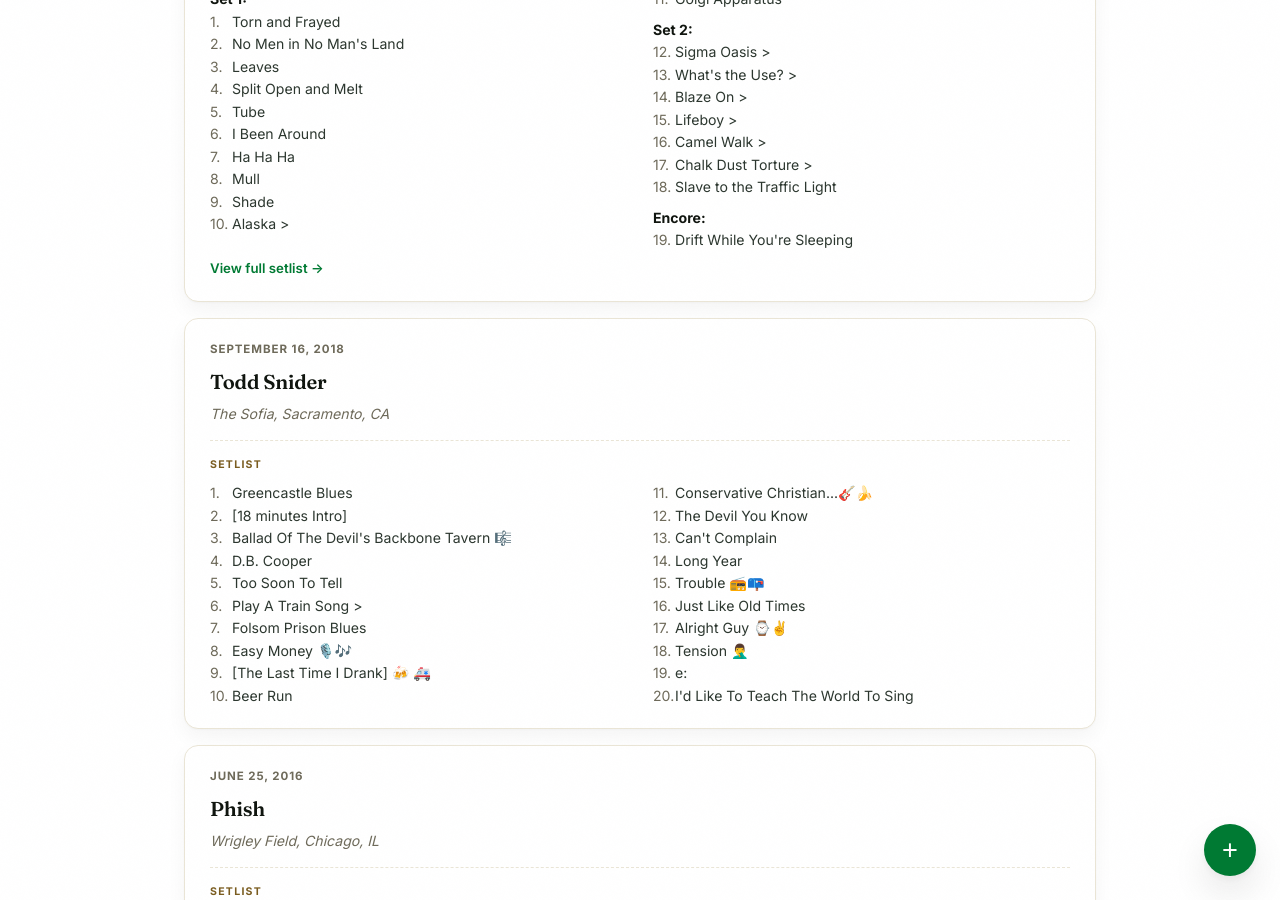
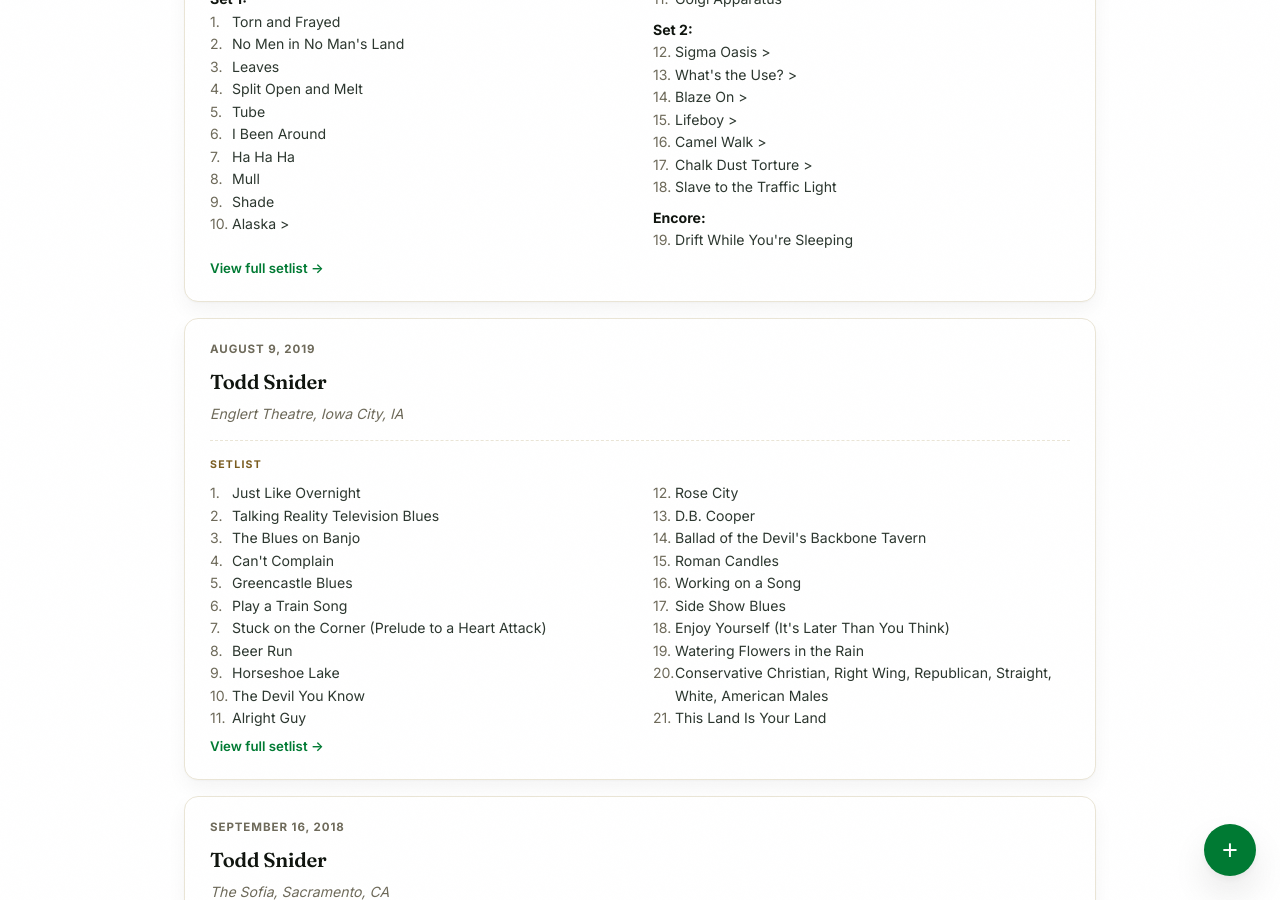
Before and after one commit to bmlanders/adventures, a Jekyll site: the page built from shows/index.html, in a window 1280 px wide and 900 px high, scrolled down 24424 px. Built offline with Jekyll 4.4.1, drawn with Linux system fonts in a browser that asks for light colours; some of the changed text lies outside the part shown.

Commit message:
Log show: Todd Snider on 2019-08-09

```diff
--- a/shows/index.html
+++ b/shows/index.html
@@ -1604,6 +1604,39 @@
   </div>
 
   <a class="show-trip-link" href="https://www.setlist.fm/setlist/phish/2021/the-gorge-amphitheatre-george-wa-2b8cfc5e.html" target="_blank" rel="noopener">View full setlist &rarr;</a>
+</div>
+
+<div class="show-entry" id="2019-08-09-todd-snider">
+  <div class="show-date">August 9, 2019</div>
+  <h3>Todd Snider</h3>
+  <div class="show-venue">Englert Theatre, Iowa City, IA</div>
+  <div class="setlist">
+    <div class="setlist-lbl">Setlist</div>
+    <ol class="setlist-list">
+      <li>Just Like Overnight</li>
+      <li>Talking Reality Television Blues</li>
+      <li>The Blues on Banjo</li>
+      <li>Can't Complain</li>
+      <li>Greencastle Blues</li>
+      <li>Play a Train Song</li>
+      <li>Stuck on the Corner (Prelude to a Heart Attack)</li>
+      <li>Beer Run</li>
+      <li>Horseshoe Lake</li>
+      <li>The Devil You Know</li>
+      <li>Alright Guy</li>
+      <li>Rose City</li>
+      <li>D.B. Cooper</li>
+      <li>Ballad of the Devil's Backbone Tavern</li>
+      <li>Roman Candles</li>
+      <li>Working on a Song</li>
+      <li>Side Show Blues</li>
+      <li>Enjoy Yourself (It's Later Than You Think)</li>
+      <li>Watering Flowers in the Rain</li>
+      <li>Conservative Christian, Right Wing, Republican, Straight, White, American Males</li>
+      <li>This Land Is Your Land</li>
+    </ol>
+  </div>
+  <a class="show-trip-link" href="https://www.setlist.fm/setlist/todd-snider/2019/englert-theatre-iowa-city-ia-5b8f4fa8.html" target="_blank" rel="noopener">View full setlist &rarr;</a>
 </div>
 
 <div class="show-entry" id="2018-09-16-todd-snider">
```
